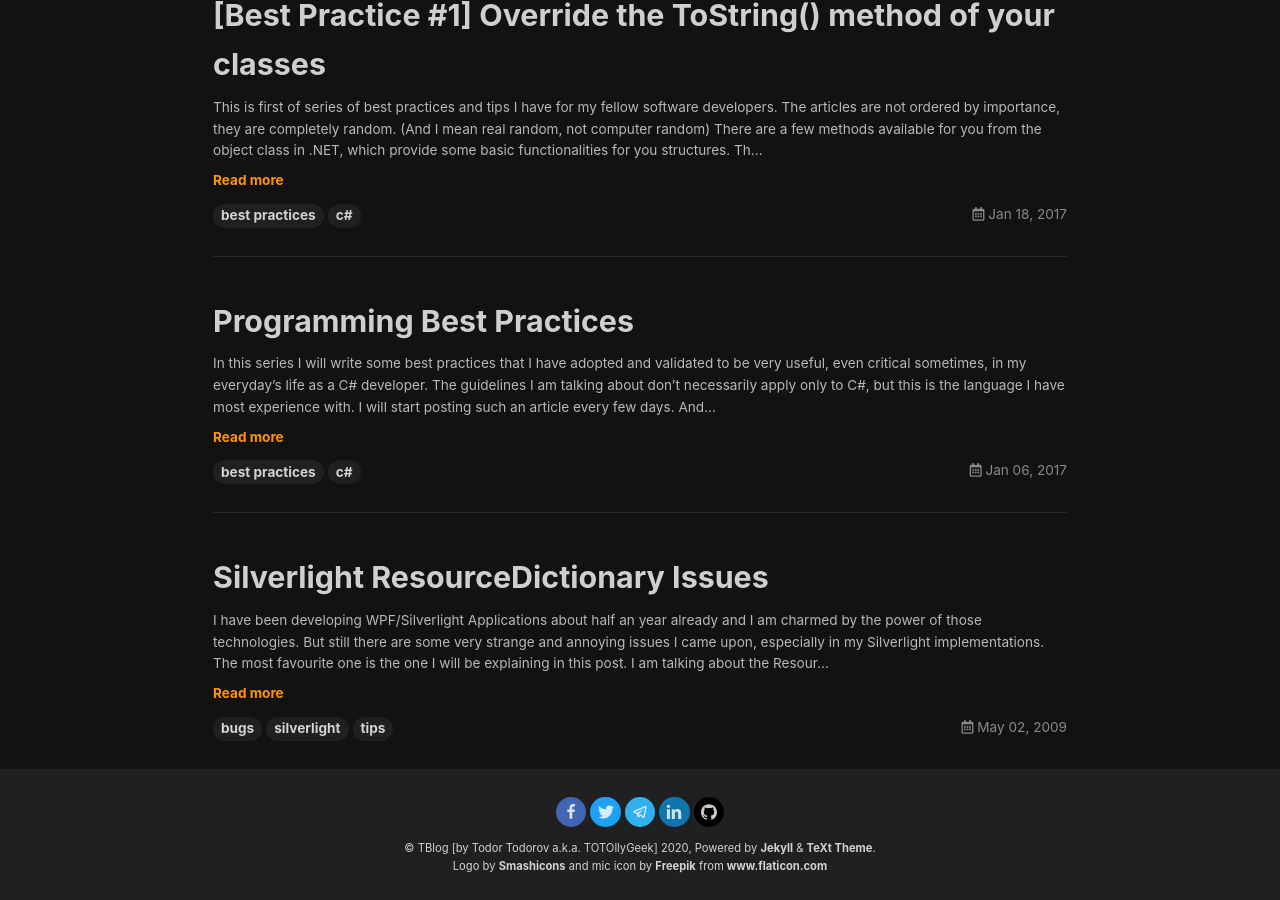
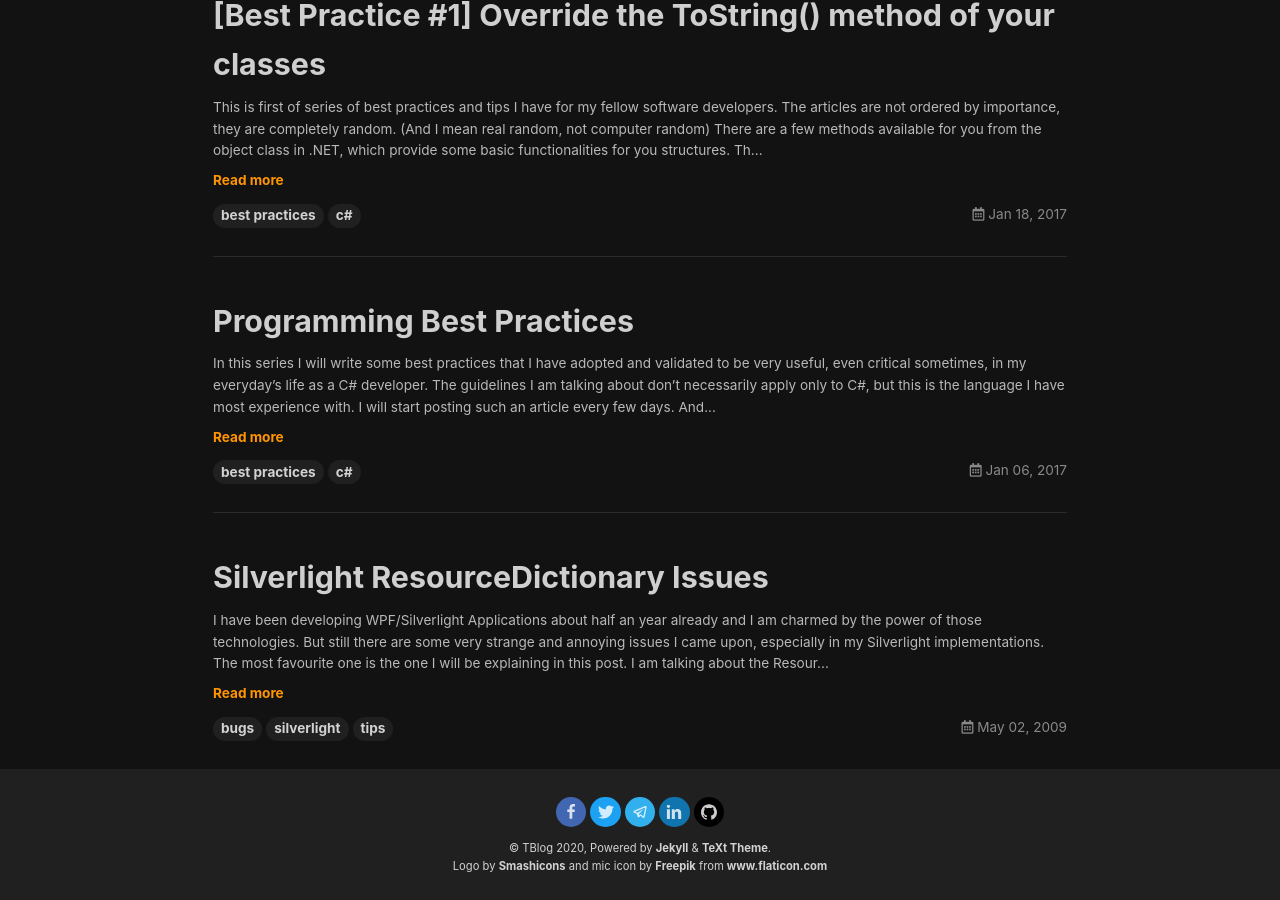
Before and after one commit to totollygeek/totollygeek.github.io, a Jekyll site: the page built from index.html, in a window 1280 px wide and 900 px high, scrolled down 1539 px. Built offline with Jekyll 4.4.1, drawn with Linux system fonts in a browser that asks for light colours; nearby versions of some CDN libraries; the list of posts is cut into pages by our own code; some of the changed text lies outside the part shown.

Commit message:
Fix title

```diff
--- a/_config.yml
+++ b/_config.yml
@@ -4,7 +4,7 @@ text_skin: dark # "default" (default), "dark", "forest", "ocean", "chocolate", "
 highlight_theme: tomorrow-night # "default" (default), "tomorrow", "tomorrow-night", "tomorrow-night-eighties", "tomorrow-night-blue", "tomorrow-night-bright"
 url: https://todorov.bg # the base hostname & protocol for your site e.g. https://www.someone.com
 baseurl: / # does not include hostname
-title: TBlog [by Todor Todorov a.k.a. TOTOllyGeek]
+title: TBlog
 description: > # this means to ignore newlines until "Language & timezone"
   Blog about software development, devops, tech, public speaking and geek culture.
 
```
